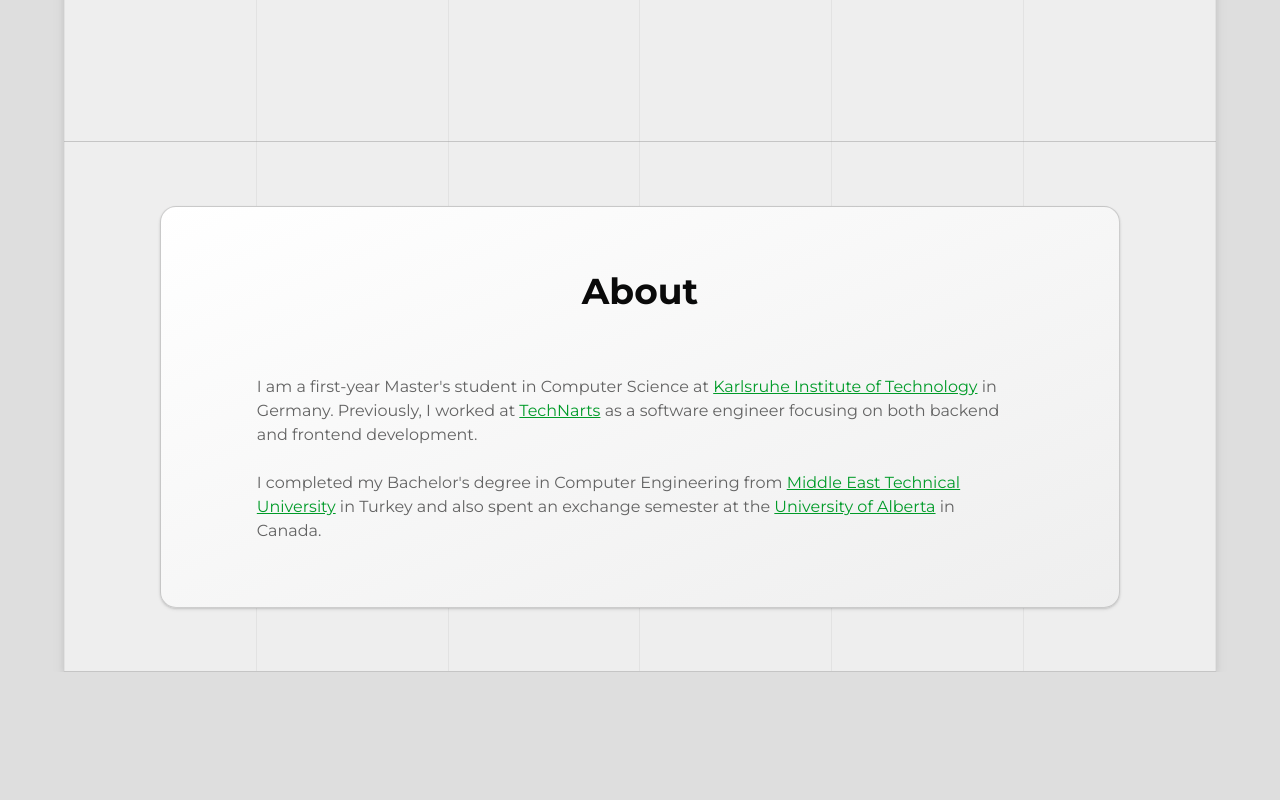
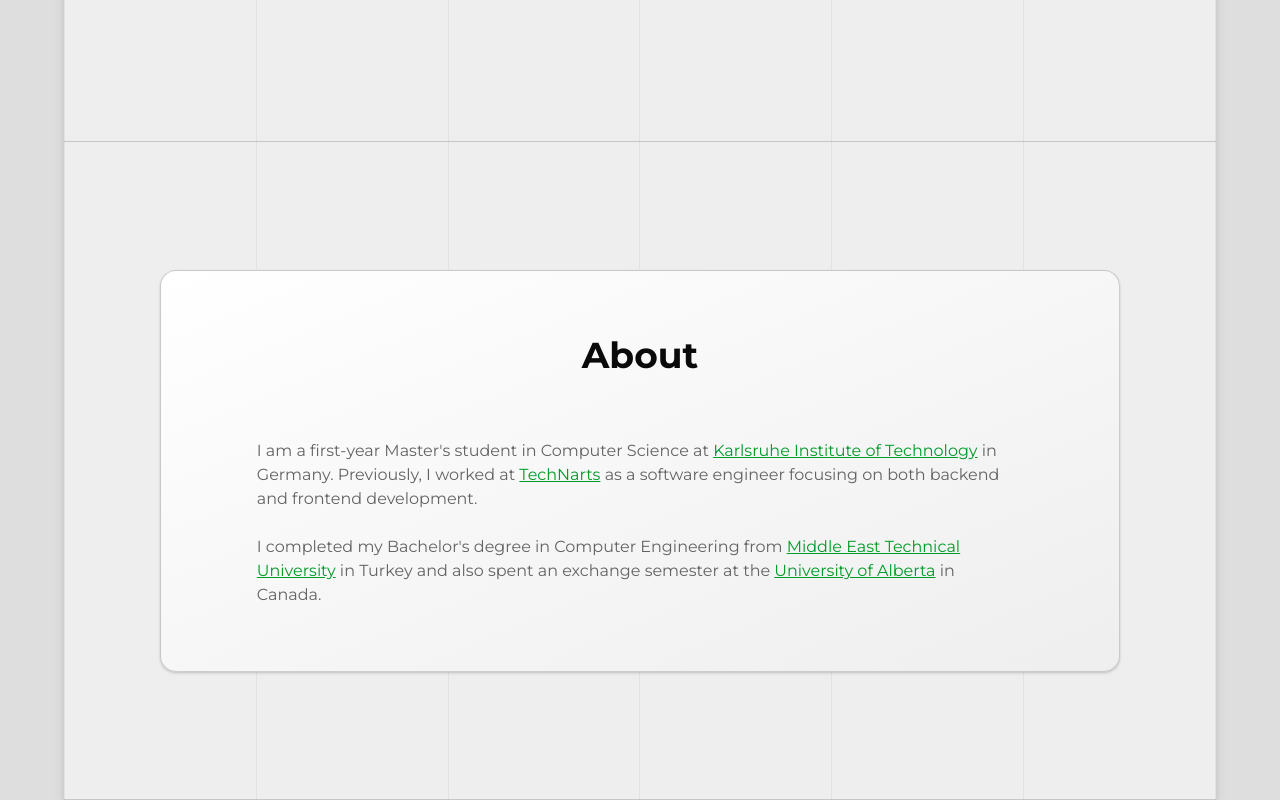
Before and after one commit to Akbro23/akbro23.github.io, a Next.js app: page / in a window 1280 px wide. Shown: the part 933-1733 px from the top of the page. Before the commit the page ends 1605 px from the top, so only its background shows below. Built offline with nearby package versions, Linux system fonts and the light colour scheme.

Commit message:
fix (about): padding

```diff
--- a/components/about.tsx
+++ b/components/about.tsx
@@ -3,7 +3,7 @@
 
 export default function About() {
   return (
-    <section id="about" className="py-16">
+    <section id="about" className="py-32">
       <Section>
         <h2 className="text-center font-bold text-4xl">About</h2>
         <div className="mt-16 grid grid-cols-10">
```
